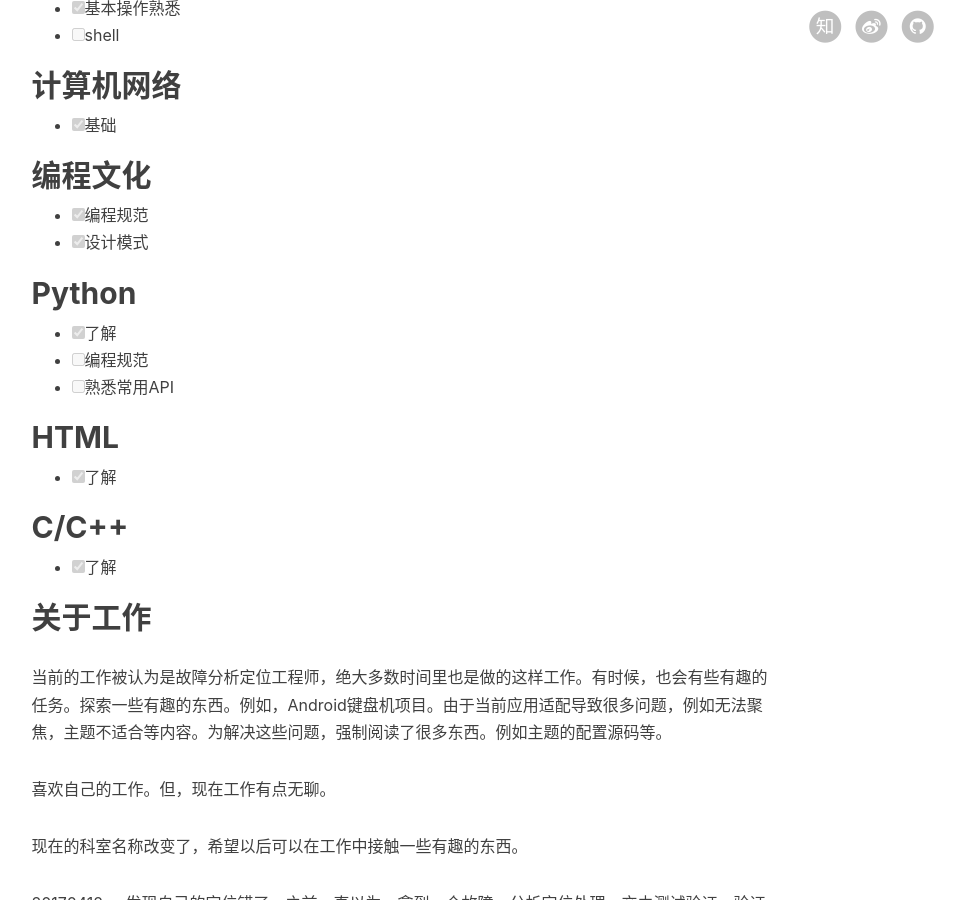
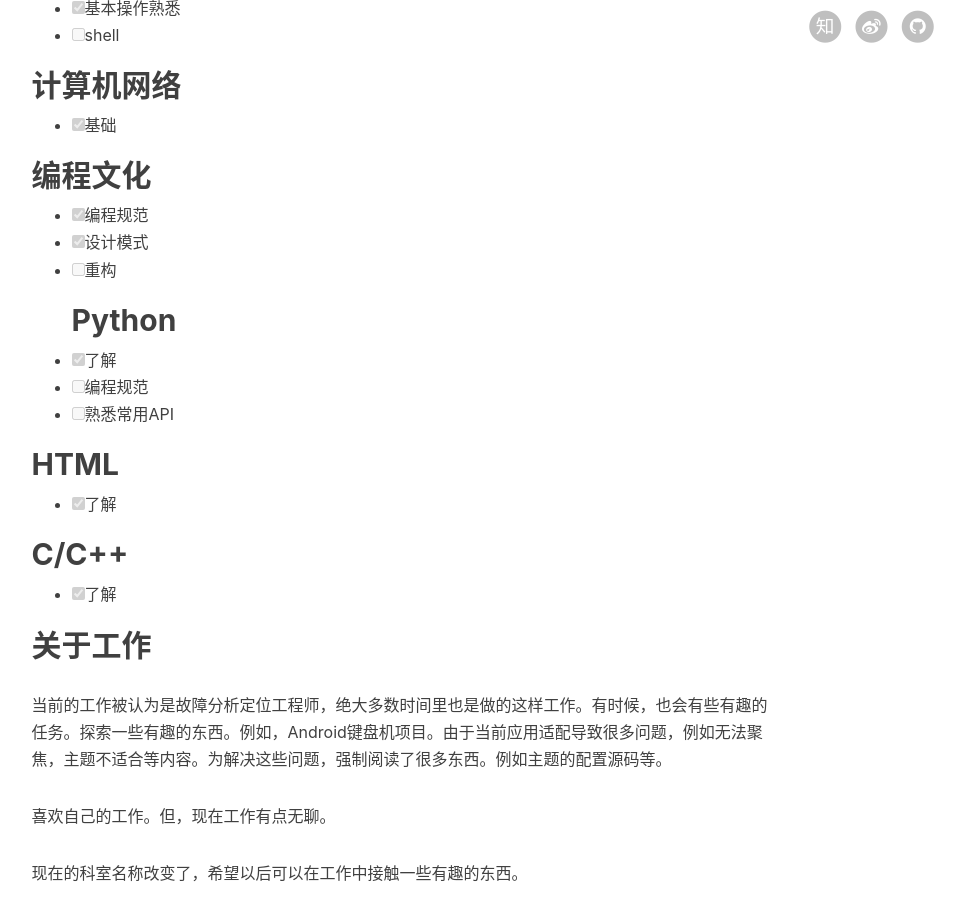
Before and after one commit to fxleyu/fxleyu.github.io, a Jekyll site: the page built from about.md, in a window 1280 px wide and 900 px high, scrolled down 901 px. Shown: the whole window, without its empty margins (136-1101 px from the left). Built offline with Jekyll 4.4.1, drawn with Linux system fonts in a browser that asks for light colours; nearby versions of some CDN libraries; comment, search, counter and statistics services are not loaded.

Commit message:
UPDATE about.md

```diff
--- a/about.md
+++ b/about.md
@@ -26,7 +26,7 @@ title: About
 ## 编程文化
 - [x] 编程规范
 - [x] 设计模式
-
+- [ ] 重构
 ## Python
 - [x] 了解
 - [ ] 编程规范
```
